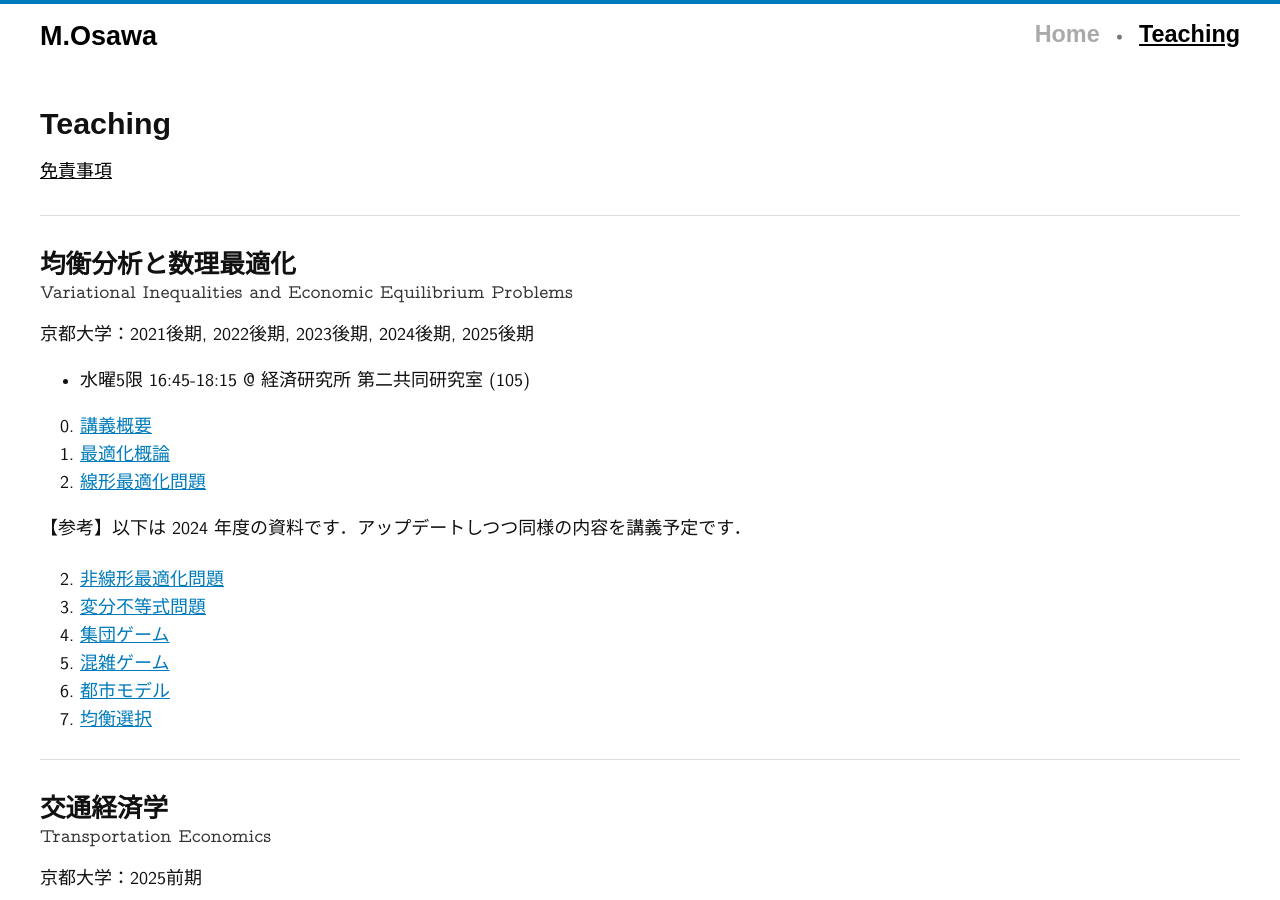
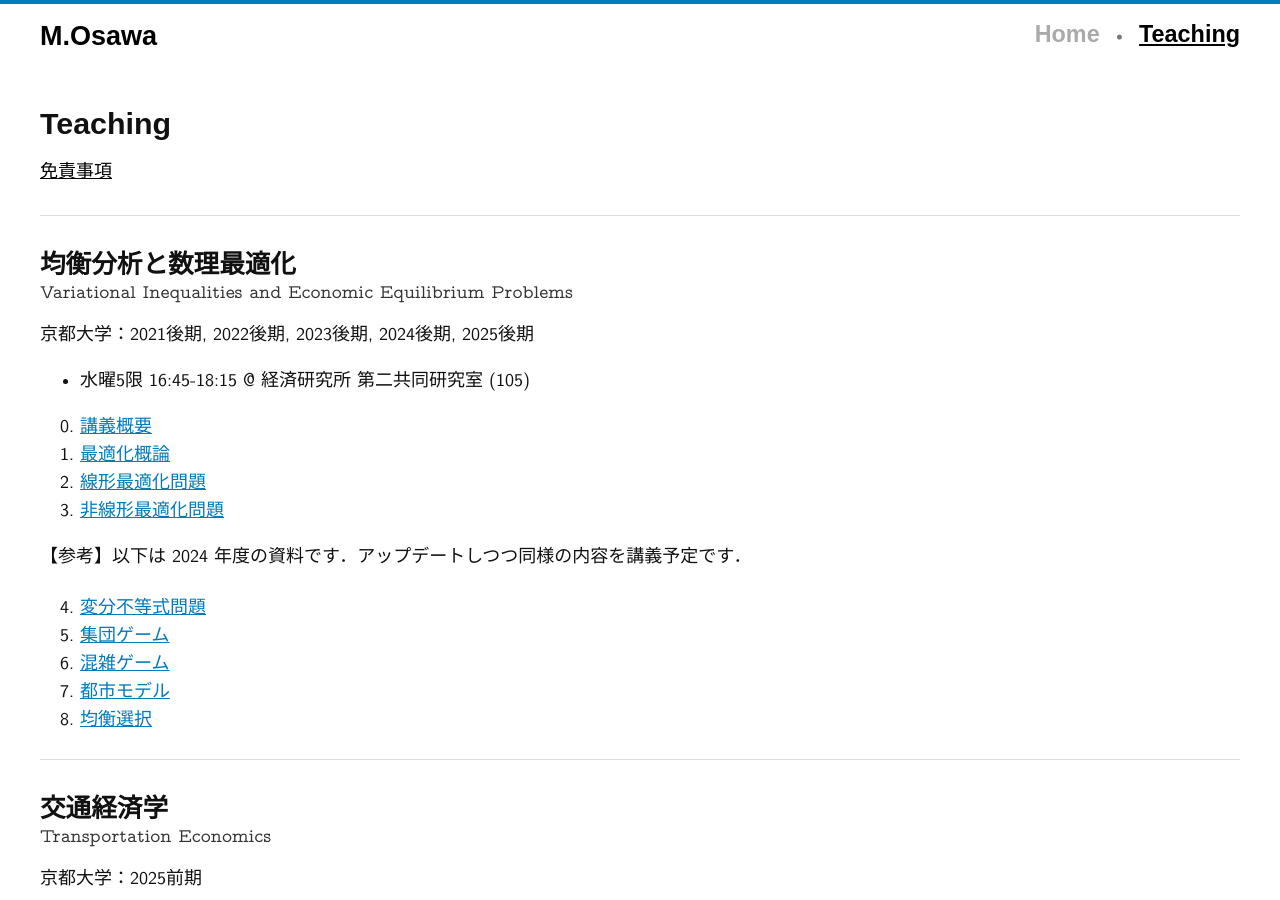
Before and after one commit to mino-osawa/mino-osawa.github.io, a Jekyll site: the page built from teaching.markdown, in a window 1280 px wide and 900 px high. Built offline with Jekyll 4.4.1, drawn with Linux system fonts in a browser that asks for light colours; some web fonts are replaced.

Commit message:
upload LN: VI25-03

```diff
--- a/teaching.markdown
+++ b/teaching.markdown
@@ -27,11 +27,11 @@ permalink: "/teaching/"
 <li><a href="/notes/vip/VI25-00_Orientation.pdf">講義概要</a></li>
 <li><a href="/notes/vip/VI25-01_Opt.pdf">最適化概論</a></li>
 <li><a href="/notes/vip/VI25-02_LP.pdf">線形最適化問題</a></li>
+<li><a href="/notes/vip/VI25-03_NLP.pdf">非線形最適化問題</a></li>
 </ol>
 
 【参考】以下は 2024 年度の資料です．アップデートしつつ同様の内容を講義予定です．
-<ol start="2">
-<li><a href="/notes/vip/24-03_Opt-NLP.pdf">非線形最適化問題</a></li>
+<ol start="4">
 <li><a href="/notes/vip/24-04_VIP.pdf">変分不等式問題</a></li>
 <li><a href="/notes/vip/24-05_PG.pdf">集団ゲーム</a></li>
 <li><a href="/notes/vip/24-06_Congestion.pdf">混雑ゲーム</a></li>
```
Also changed, not shown: 1 other file.
